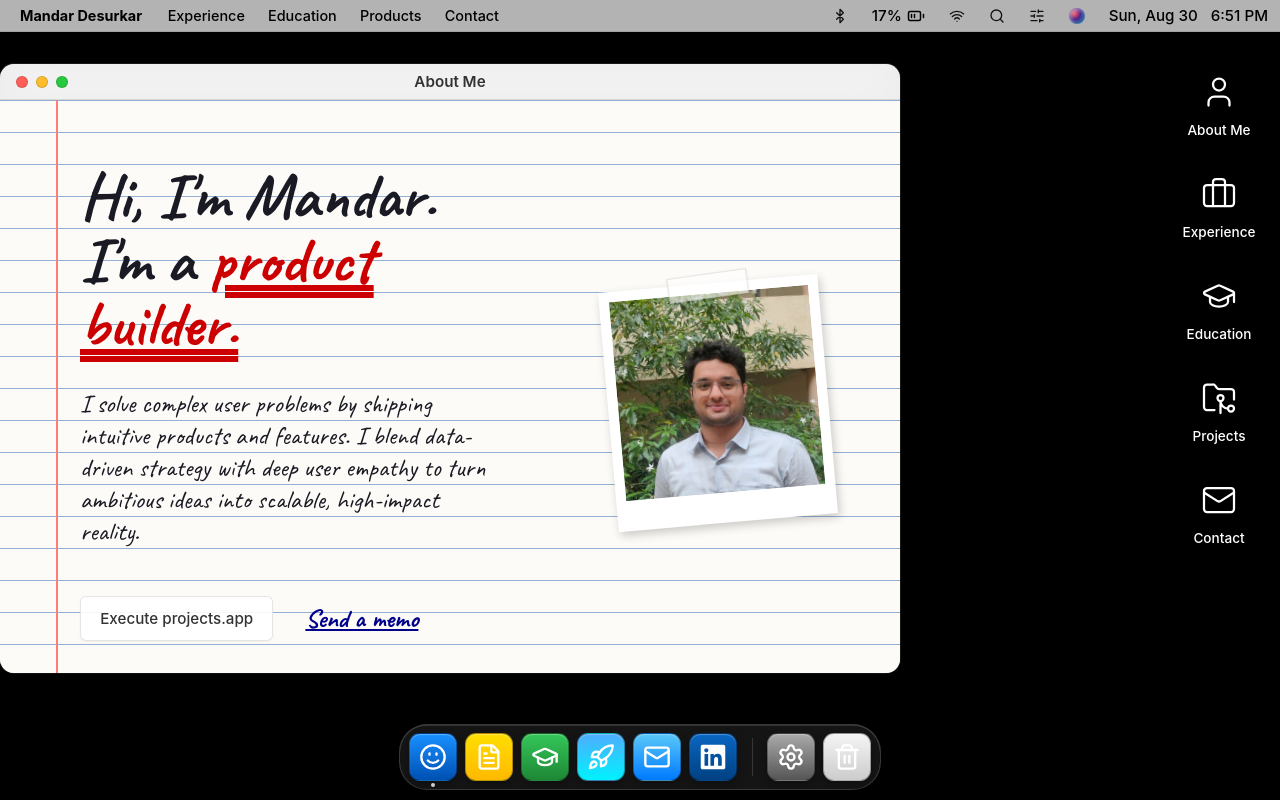
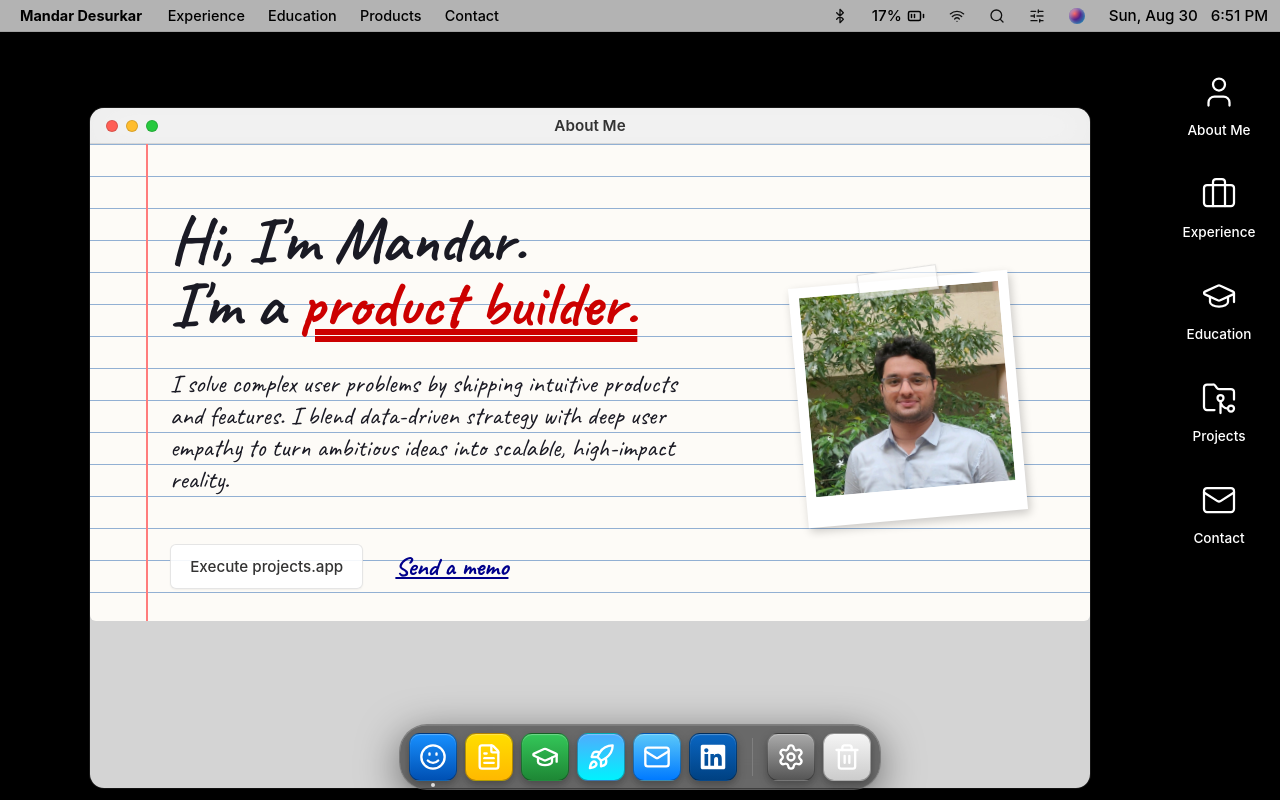
Before and after one commit to Mandar-Desurkar/Mandar-website, a Next.js app: page / in a window 1280 px wide. Built offline with nearby package versions, Linux system fonts and the light colour scheme.

Commit message:
style: center main window like screenshot

```diff
--- a/src/app/globals.css
+++ b/src/app/globals.css
@@ -161,8 +161,15 @@ a {
 @media (min-width: 768px) {
   .absolute-window {
     width: 80%;
-    max-width: 900px;
-    margin: 0; /* Let Framer Motion handle positioning completely on desktop via x/y */
+    max-width: 1000px; /* slightly wider max-width for modern desktop */
+    height: 85vh; /* fill more of the screen vertically */
+    max-height: 800px;
+    /* Center it inside the safe area */
+    top: 44px;
+    bottom: 100px;
+    left: 20px;
+    right: 120px; /* Leave space for desktop icons on the right */
+    margin: auto;
   }
 }
 
```
